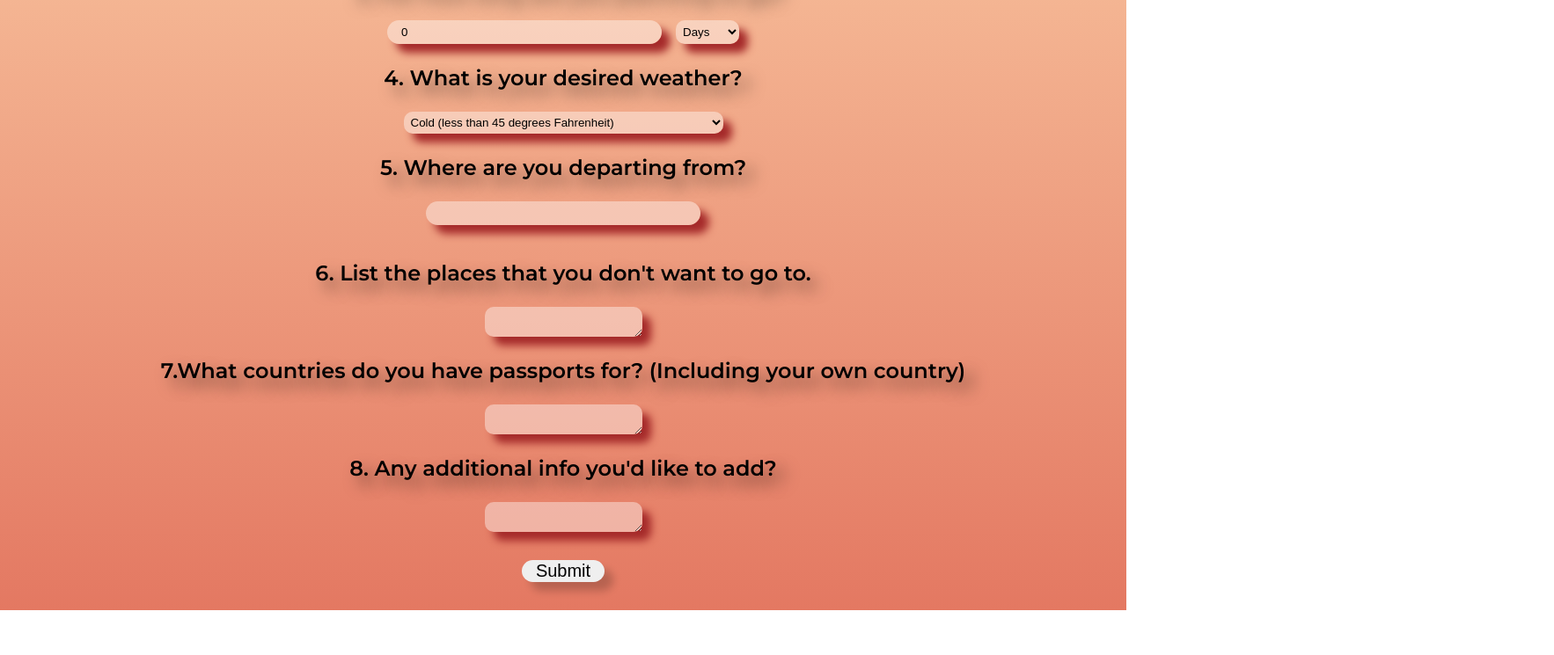
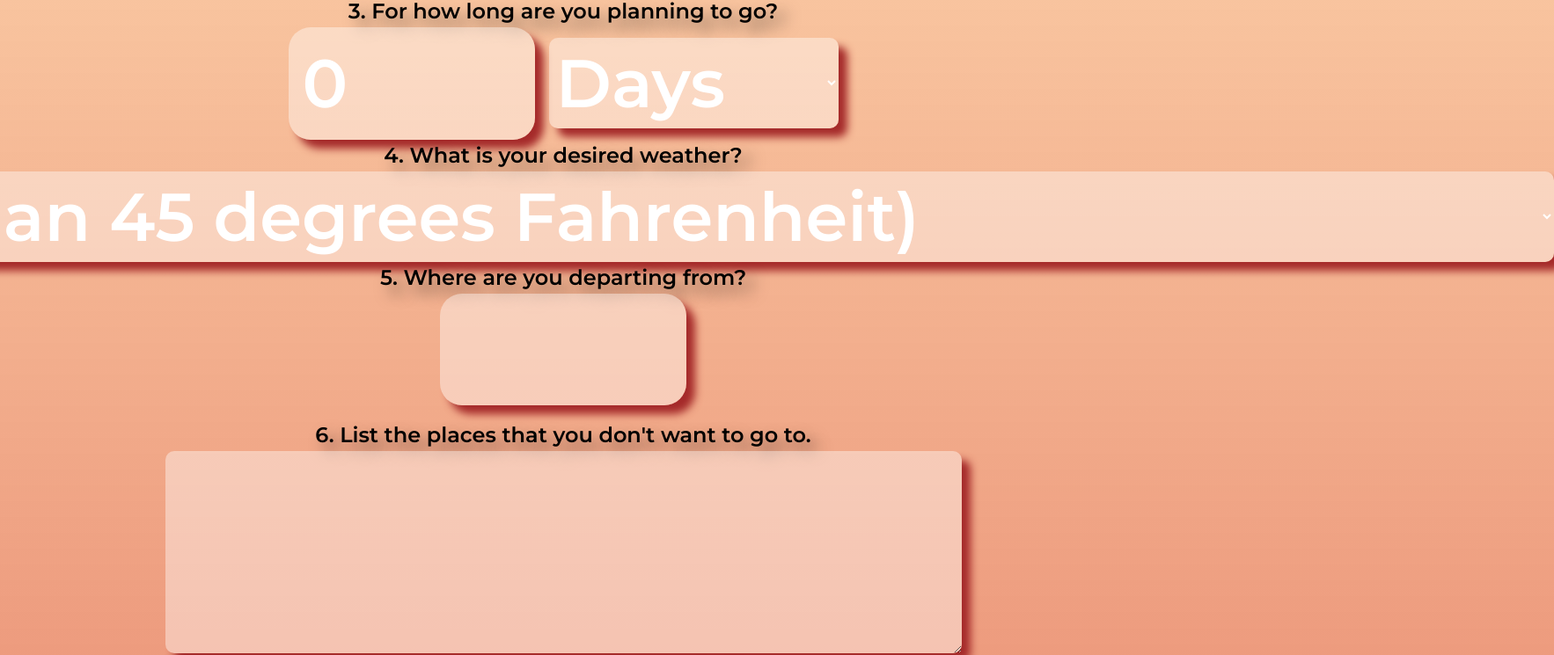
Before and after one commit to anastasia-s02/vacaitionfrontend, a React (Create React App) app: page /#/ in a window 1280 px wide. Shown: the part 449-1194 px from the top of the page at 88% size, 1766 px wide, since content can reach past the window. Before the commit the page ends 1143 px from the top, so only its background shows below. Built offline with nearby package versions, Linux system fonts and the light colour scheme; no server answers; sample sign-in values are in the browser's storage.

Commit message:
Tailwind time - Added tailwind for easier css styling! - Implemented partially on Quest.jsx

```diff
--- a/package.json
+++ b/package.json
@@ -43,5 +43,8 @@
       "last 1 firefox version",
       "last 1 safari version"
     ]
+  },
+  "devDependencies": {
+    "tailwindcss": "^3.3.2"
   }
 }
--- a/src/assets/css/quest.css
+++ b/src/assets/css/quest.css
@@ -14,10 +14,6 @@
     box-sizing: border-box;
     width: 25rem;
     margin: auto;
-}
-
-#formlength {
-    display: flex;
 }
 
 .css-13cymwt-control,.css-t3ipsp-control, .css-1nmdiq5-menu {
@@ -44,22 +40,10 @@
 }
 
 #questsubmit {
-    margin-block: 2rem;
-    font-size: 1.25rem;
     box-shadow: 10px 10px 10px rgba(0, 0, 0, 0.2);
     padding-inline: 1rem;
 }
 
-#questouterdiv {
-    display: flex;
-    flex-direction: column;
-    align-items: center;
-    justify-content: center;
-    position: absolute;
-    top: 50%;
-    left: 50%;
-    transform: translate(-50%, -50%);
-}
 #questouterdiv > span > :first-child {
     border: 15px solid red !important;
 }
--- a/src/components/home/Quest.jsx
+++ b/src/components/home/Quest.jsx
@@ -55,11 +55,11 @@ export default function Quest() {
 
     return(
         submitpressed ?
-            <div id='questouterdiv'>
+            <div id='questouterdiv' className='absolute flex flex-col items-center justify-center top-1/2 left-1/2 -translate-x-1/2  -translate-y-1/2'>
                 <RingLoader color='#FFA500' loading={true} size={150} />
             </div>
         :
-            <form id='questform'>
+            <form id='questform' className='flex'>
                 <p>1. How do you want to spend your time?</p>
                 <Select
                     isMulti
@@ -162,7 +162,7 @@ export default function Quest() {
                         setfinalobj({...finalobj, additionalInfo: e.target.value});
                     }}
                 />
-                <button id='questsubmit' onClick={async (e) => {
+                <button id='questsubmit' className='mb-8 text-[1.25rem]' onClick={async (e) => {
                     e.preventDefault();
                     setSubmitPressed(true);
                     console.log("finalobj is: ", finalobj);
--- a/src/index.css
+++ b/src/index.css
@@ -1,3 +1,7 @@
+@tailwind base;
+@tailwind components;
+@tailwind utilities;
+
 body {
   margin: 0;
   font-family: system-ui, -apple-system, BlinkMacSystemFont, 'Segoe UI', Roboto, Oxygen, Ubuntu, Cantarell, 'Open Sans', 'Helvetica Neue', sans-serif;
--- /dev/null
+++ b/tailwind.config.js
@@ -0,0 +1,8 @@
+/** @type {import('tailwindcss').Config} */
+module.exports = {
+  content: ["./src/**/*.{html, js}"],
+  theme: {
+    extend: {},
+  },
+  plugins: [],
+}
```
Also changed, not shown: 1 other file (tests, documents, lock files or other folders).
